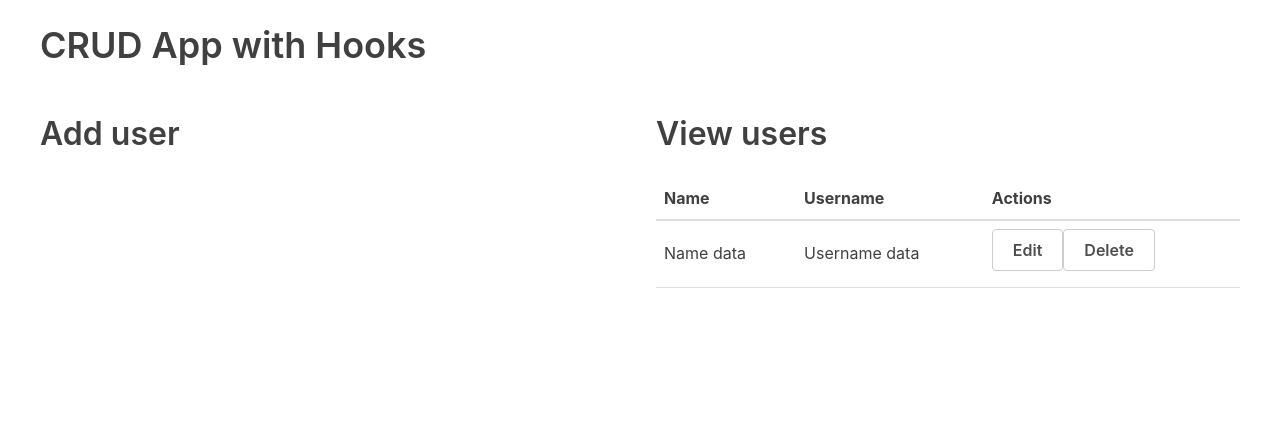
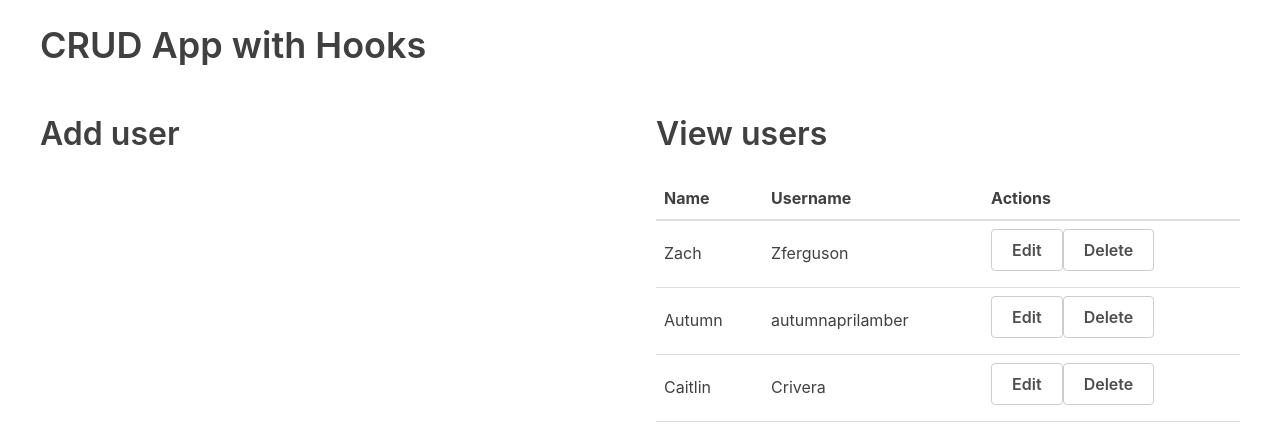
Before and after one commit to Z-Ferguson/CRUD-hooks, a React (Create React App) app: page / in a window 1280 px wide. Shown: the top 444 px of the page. Built offline with nearby package versions, Linux system fonts and the light colour scheme.

Commit message:
basic view w/ dummy data

```diff
--- a/src/App.js
+++ b/src/App.js
@@ -1,7 +1,15 @@
-import React from 'react'
+import React, { useState } from 'react'
 import UserTable from './tables/UserTable'
 
 const App = () => {
+  const usersData = [
+    { id: 1, name: 'Zach', username: 'Zferguson' },
+    { id: 2, name: 'Autumn', username: 'autumnaprilamber' },
+    { id: 3, name: 'Caitlin', username: 'Crivera' },
+  ]
+
+  const [users, setUsers] = useState(usersData)
+
   return (
     <div className="container">
       <h1>CRUD App with Hooks</h1>
@@ -11,7 +19,7 @@
         </div>
         <div className="flex-large">
           <h2>View users</h2>
-          <UserTable />
+          <UserTable users={users} />
         </div>
       </div>
     </div>
--- a/src/tables/UserTable.js
+++ b/src/tables/UserTable.js
@@ -1,6 +1,6 @@
 import React from 'react'
 
-const UserTable = () => (
+const UserTable = props => (
   <table>
     <thead>
       <tr>
@@ -10,14 +10,22 @@
       </tr>
     </thead>
     <tbody>
-      <tr>
-        <td>Name data</td>
-        <td>Username data</td>
-        <td>
-          <button className="button muted-button">Edit</button>
-          <button className="button muted-button">Delete</button>
-        </td>
-      </tr>
+      {props.users.length > 0 ? (
+        props.users.map(user => (
+          <tr key={user.id}>
+            <td>{user.name}</td>
+            <td>{user.username}</td>
+            <td>
+              <button className="button muted-button">Edit</button>
+              <button className="button muted-button">Delete</button>
+            </td>
+          </tr>
+        ))
+      ) : (
+        <tr>
+          <td colSpan={3}>No users</td>
+        </tr>
+      )}
     </tbody>
   </table>
 )
```
